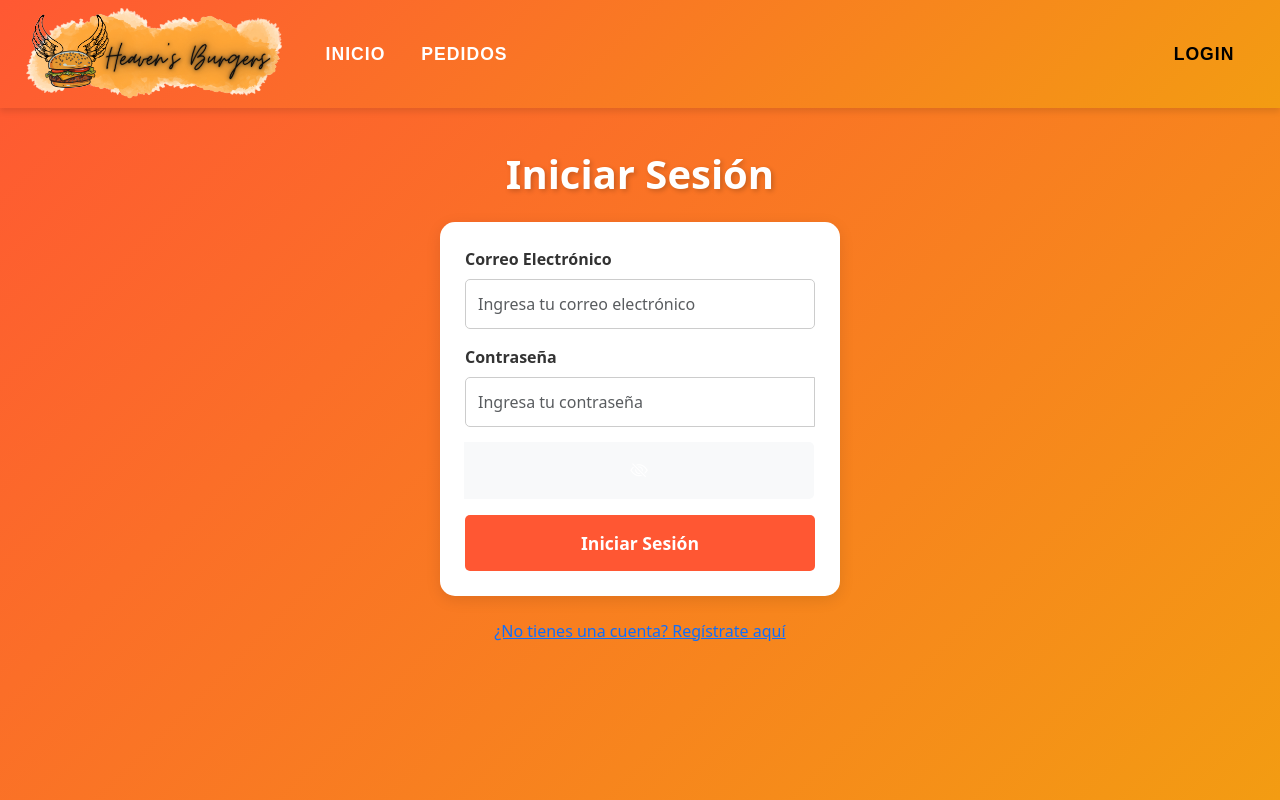
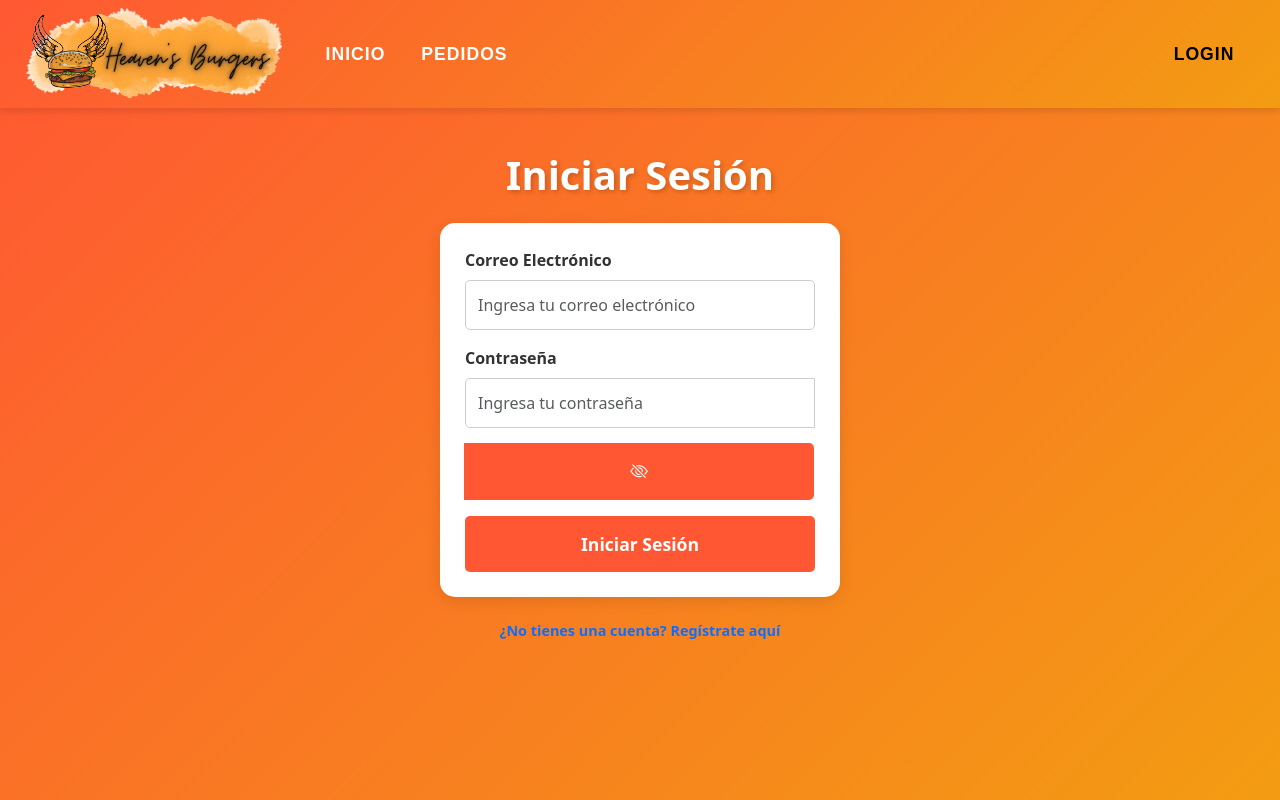
Before and after one commit to LucianaPB92/menu-restaurante, a React (Vite) app: page /login in a window 1280 px wide. Built offline with nearby package versions, Linux system fonts and the light colour scheme.

Commit message:
adicion de clase clikable en botones para contraseñas y modifcacion de clase en botones

```diff
--- a/src/views/LoginScreen.jsx
+++ b/src/views/LoginScreen.jsx
@@ -87,7 +87,7 @@ const LoginScreen = () => {
                 />
                 <button
                   type="button"
-                  className="btn btn-outline-secondary bg-light"
+                  className="btn btn-outline-secondary"
                   onClick={togglePasswordVisibility}
                 >
                   <i
@@ -111,7 +111,7 @@ const LoginScreen = () => {
         )}
         <button
           type="button"
-          className="btn btn-link mt-3"
+          className="btn btn-link mt-3 clickable"
           data-bs-toggle="modal"
           data-bs-target="#userRegisterModal"
         >
```
